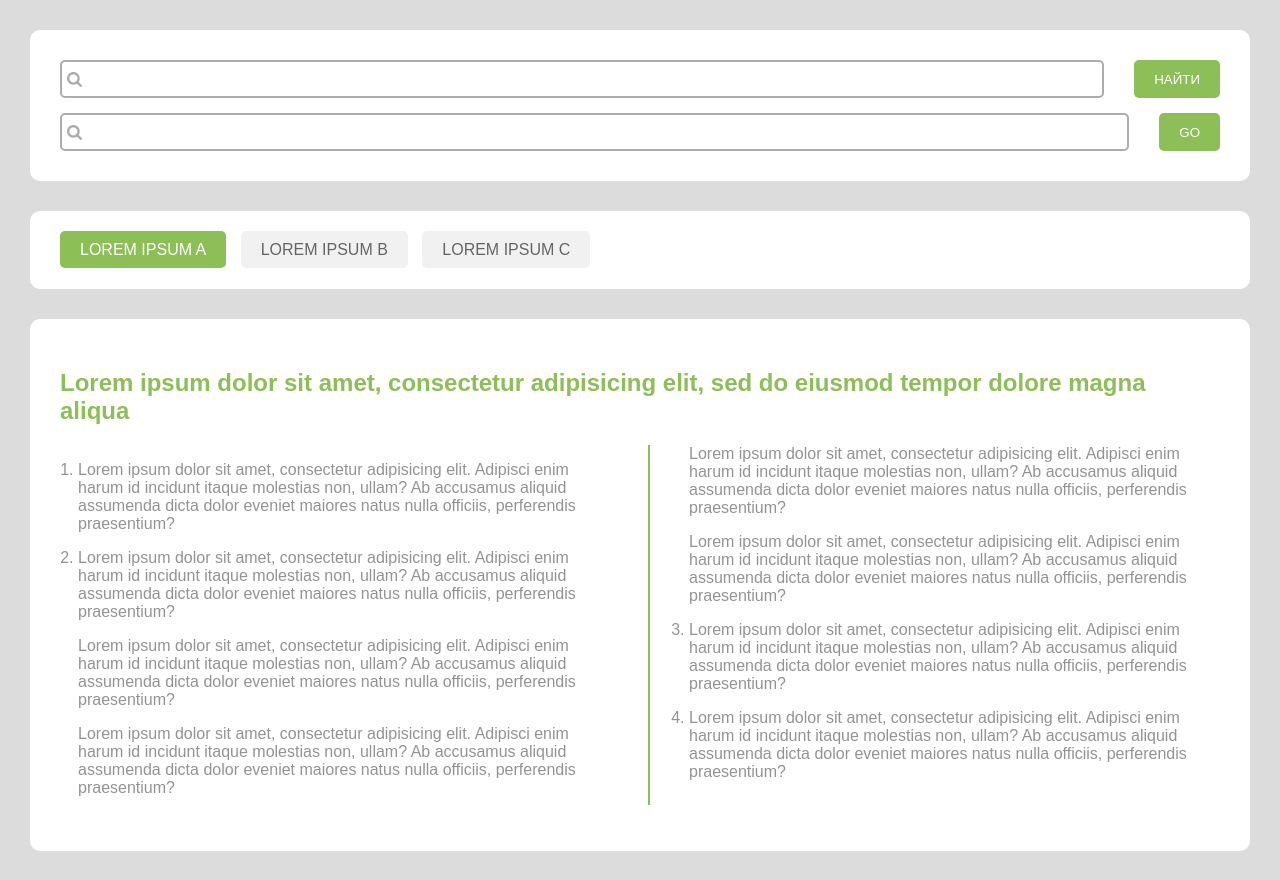
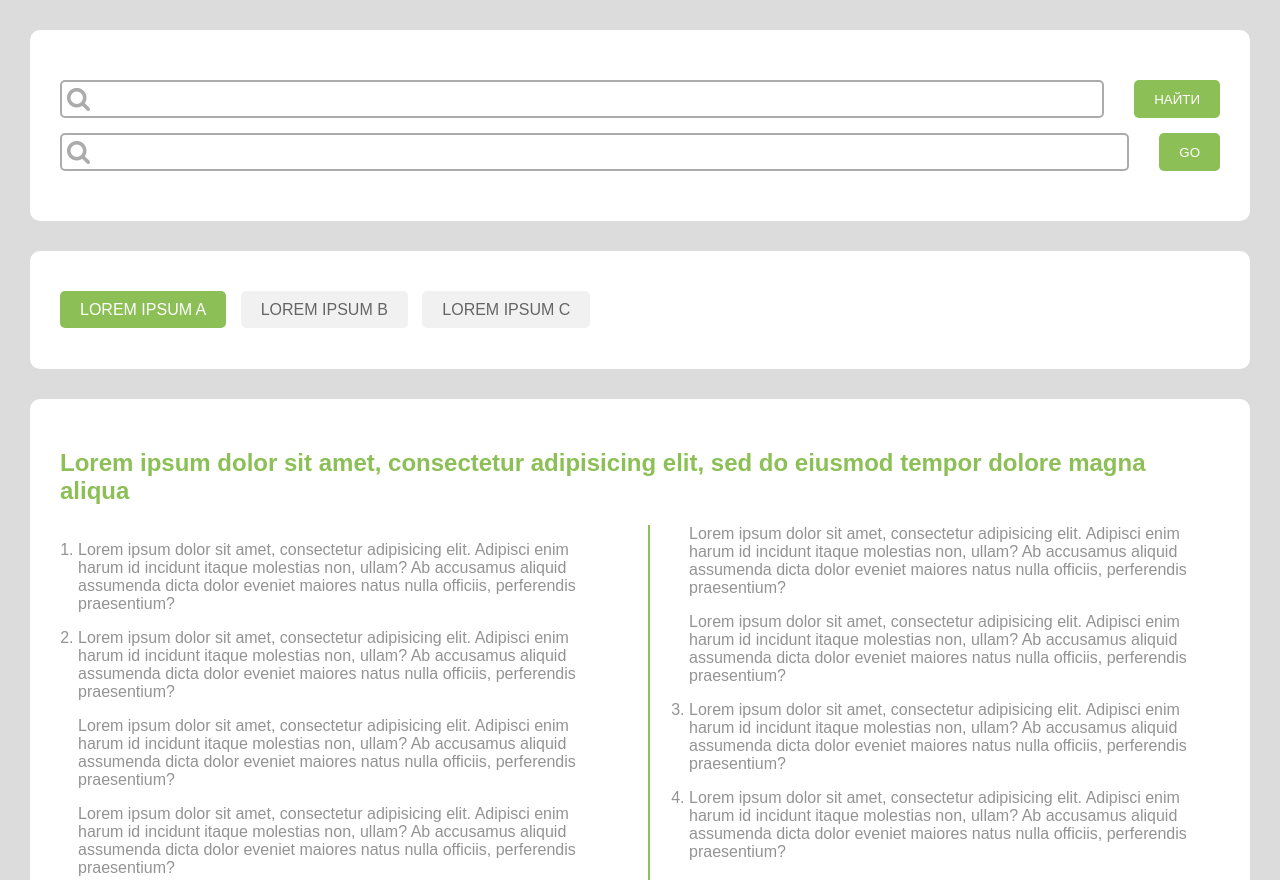
Before and after one commit to yaroslav207/test, a plain HTML site: page index.html in a window 1280 px wide. Shown: the top 880 px of the page. Drawn offline with Linux system fonts and the light colour scheme.

Commit message:
fix styles

```diff
--- a/style.css
+++ b/style.css
@@ -12,7 +12,7 @@ body {
 .wrapper {
     background-color: #ffffff;
     border-radius: 10px;
-    padding: 30px;
+    padding: 50px 30px;
     margin-right: auto;
     margin-bottom: 30px;
 }
@@ -36,7 +36,6 @@ body {
     background-image: url("./images/search.png");
     background-position: 5px center;
     background-repeat: no-repeat;
-    background-size: 15px;
 }
 
 .search-wrapper__button {
@@ -74,6 +73,7 @@ body {
 .article-wrapper__title {
     color: #8cbf55;
     font-size: 24px;
+    margin-top: 0px;
 }
 
 .article-wrapper__text {
@@ -87,6 +87,7 @@ body {
     padding-left: 18px;
     font-size: 16px;
     color: #939393;
+    margin-bottom: 0px;
 }
 
 @media all and (max-width: 800px) {
```
